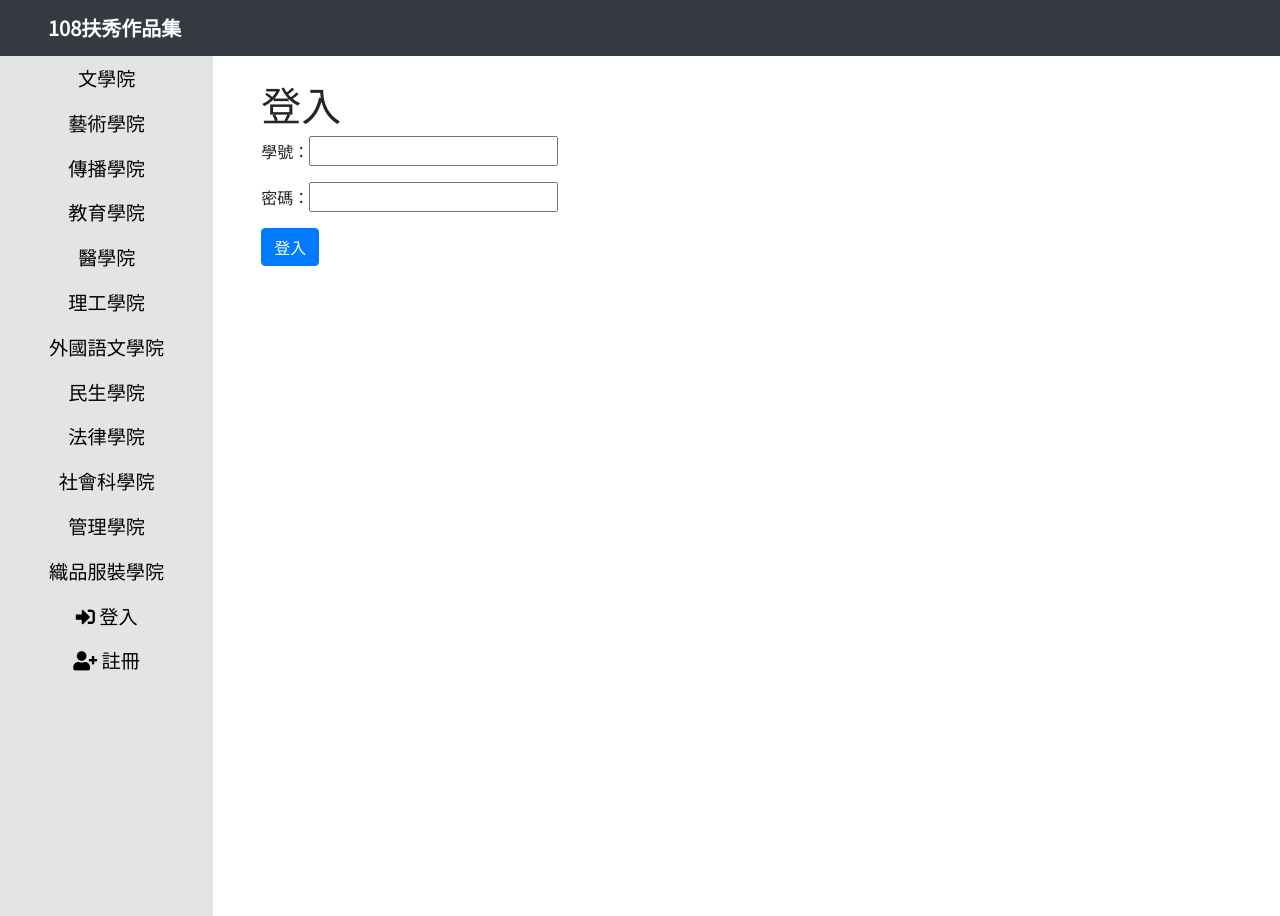
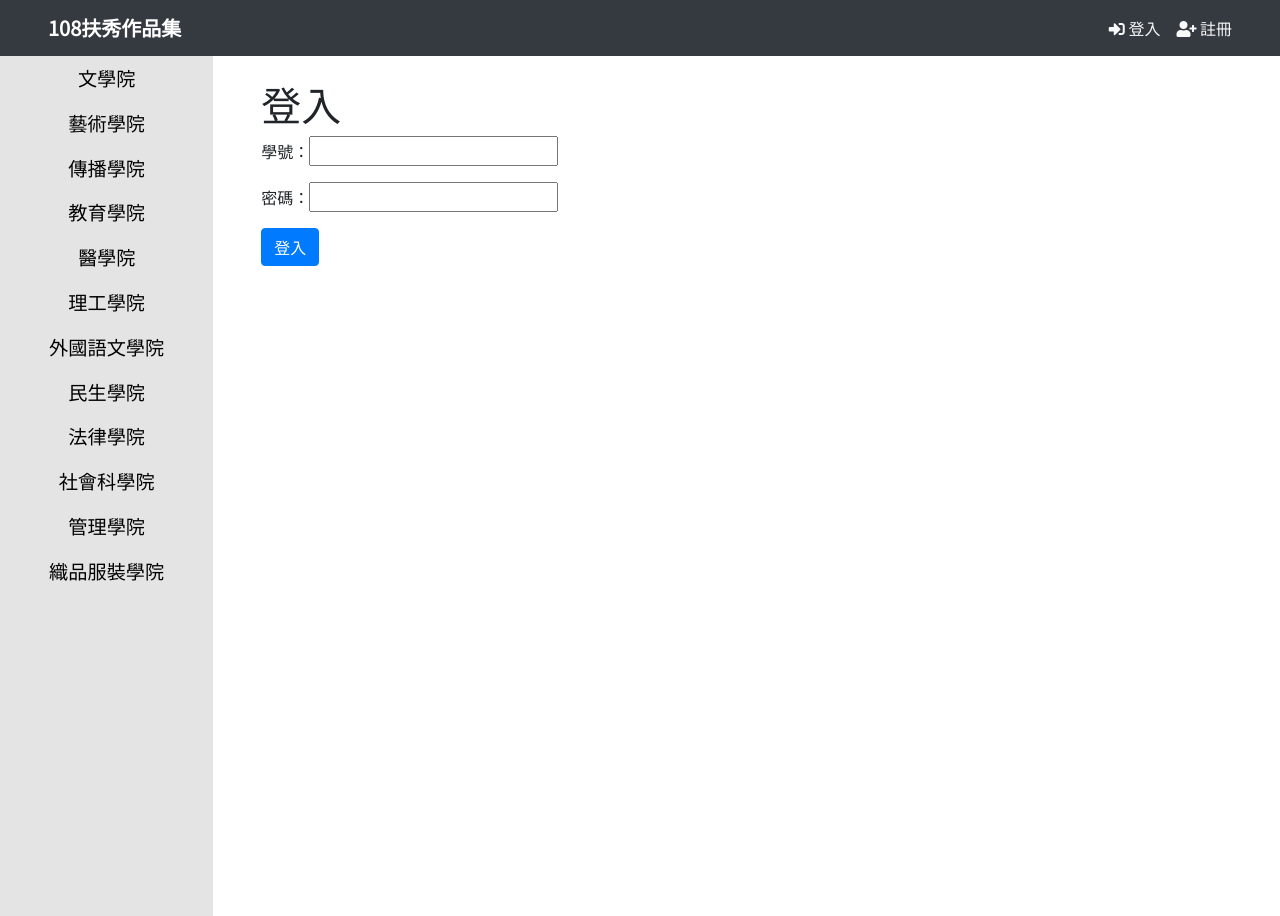
Before and after one commit to SIRLA-FJULIS/FJU_Portfolio_Voting, a Django app: page /users/login/ in a window 1280 px wide; the page is wider, and only the part inside the window is pictured. Run offline with Django 3.2, Linux system fonts and the light colour scheme; some libraries are stand-ins or nearby versions.

Commit message:
move users related link to top

```diff
--- a/Portfolio_Voting/templates/layout/_navbar.html
+++ b/Portfolio_Voting/templates/layout/_navbar.html
@@ -37,25 +37,5 @@
         <li>
             <a href="{% url 'portfolios:index' college='織品服裝學院' %}" class="nav-link">織品服裝學院</a>
         </li>
-
-        {% if user.is_admin %}
-            <li>
-                <a class="nav-link" href="/admin"><i class="fas fa-toolbox"></i> 後台管理</a>
-            </li>
-            <li>
-                <a class="nav-link" href="{% url 'users:logout' %}"><i class="fas fa-sign-out-alt"></i> 登出</a>
-            </li>
-        {% elif user.is_authenticated %}
-            <li>
-                <a class="nav-link" href="{% url 'users:logout' %}"><i class="fas fa-sign-out-alt"></i> 登出</a>
-            </li>
-        {% else %}
-            <li>
-                <a class="nav-link" href="{% url 'users:login' %}"><i class="fas fa-sign-in-alt"></i> 登入</a>
-            </li>
-            <li>
-                <a class="nav-link" href="{% url 'users:register' %}"><i class="fas fa-user-plus"></i> 註冊</a><br>
-            </li>
-        {% endif %}
     </ul>
 </nav>
--- a/Portfolio_Voting/templates/layout/base.html
+++ b/Portfolio_Voting/templates/layout/base.html
@@ -20,8 +20,16 @@
         <a class="navbar-brand font-weight-bold mr-auto" href="{% url 'index' %}">
             108扶秀作品集
         </a>
-        {% if user.is_authenticated %}
-        <span class="text-light"><i class="far fa-user mr-1"></i>{{ user.username }}</span>
+        {% if user.is_admin %}
+            <span class="text-light mr-3"><i class="far fa-user mr-1"></i>{{ user.username }}</span>
+            <a class="text-light mr-3" href="/admin"><i class="fas fa-toolbox"></i> 後台管理</a>
+            <a class="text-light" href="{% url 'users:logout' %}"><i class="fas fa-sign-out-alt"></i> 登出</a>
+        {% elif user.is_authenticated %}
+            <span class="text-light mr-3"><i class="far fa-user mr-1"></i>{{ user.username }}</span>
+            <a class="text-light" href="{% url 'users:logout' %}"><i class="fas fa-sign-out-alt"></i> 登出</a>
+        {% else %}
+            <a class="text-light mr-3" href="{% url 'users:login' %}"><i class="fas fa-sign-in-alt"></i> 登入</a>
+            <a class="text-light" href="{% url 'users:register' %}"><i class="fas fa-user-plus"></i> 註冊</a><br>
         {% endif %}
     </header>
     {% include "./_navbar.html" %}
--- a/Portfolio_Voting/templates/registration/login.html
+++ b/Portfolio_Voting/templates/registration/login.html
@@ -1,6 +1,16 @@
 {% extends "layout/base.html" %}
 
 {% block content %}
+    {% if messages %}
+        {% for message in messages %}
+        <div class="alert alert-warning {% if message.tags %} alert-{{ message.tags }} {% endif %} alert-dismissible fade show" role="alert">
+            {{ message }}
+            <button type="button" class="close" data-dismiss="alert" aria-label="Close">
+            <span aria-hidden="true">&times;</span>
+            </button>
+        </div>
+        {% endfor %}
+    {% endif %}
     <h1>登入</h1>
     <form action="{% url 'users:login' %}" method="post" class="login">
         {% csrf_token %}
--- a/Portfolio_Voting/users/views.py
+++ b/Portfolio_Voting/users/views.py
@@ -1,23 +1,25 @@
 from django.shortcuts import render, redirect
 from django.contrib import auth
 from django.urls import reverse
+from django.contrib import messages
 
 from users.models import User
 from users.forms import RegisterForm
 
 # Create your views here.
 def login(request):
-	username = request.POST.get('username')
-	password = request.POST.get('password')
-	user = auth.authenticate(username=username, password=password)
+	if request.POST:
+		username = request.POST.get('username')
+		password = request.POST.get('password')
+		user = auth.authenticate(username=username, password=password)
 
-	if user is not None and user.is_active:
-		auth.login(request, user)
-		print('pass', username)
-		return redirect(reverse('index'))
-	else:
-		print('no pass', username)
-		return render(request, 'registration/login.html', locals())
+		if user is not None and user.is_active:
+			auth.login(request, user)
+			return redirect(reverse('index'))
+		else:
+			messages.add_message(request, messages.ERROR, '學號或密碼錯誤')
+
+	return render(request, 'registration/login.html', locals())
 
 
 def logout(request):
```
Also changed, not shown: Portfolio_Voting/db.sqlite3.
